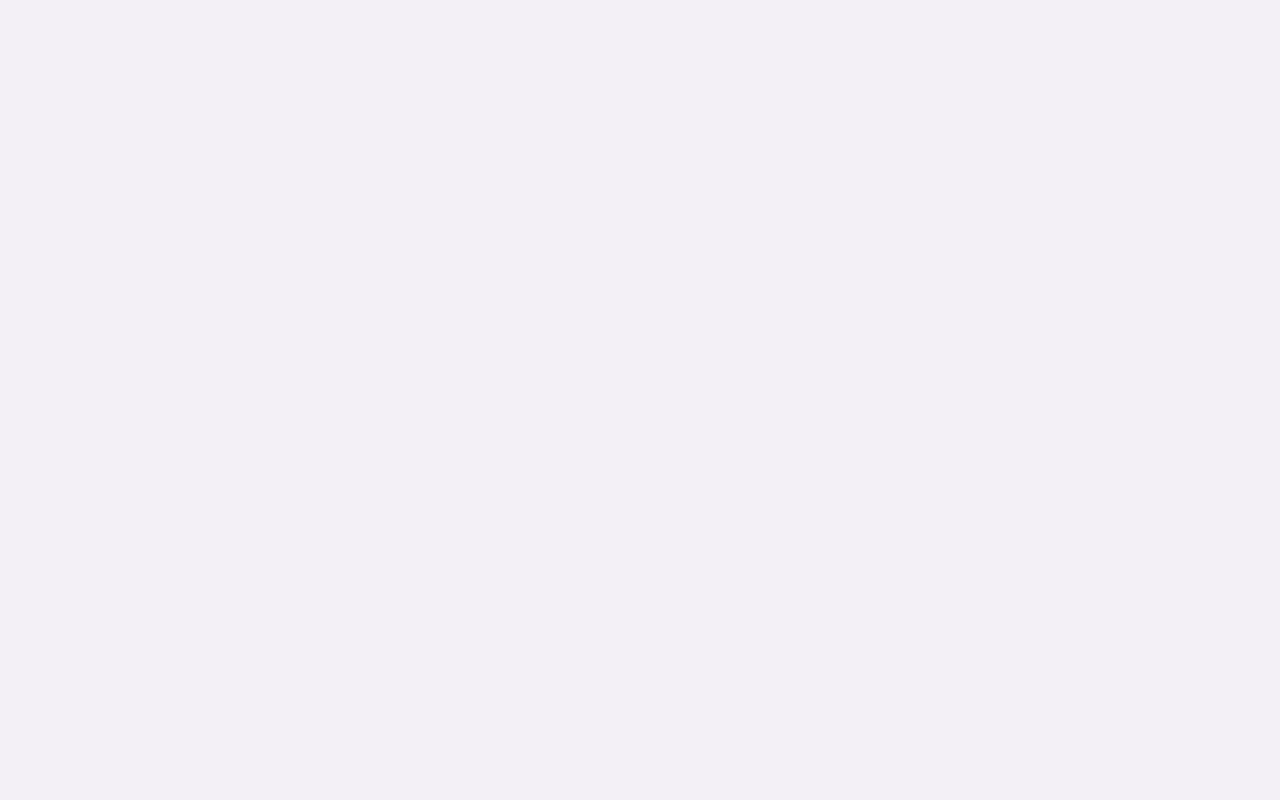
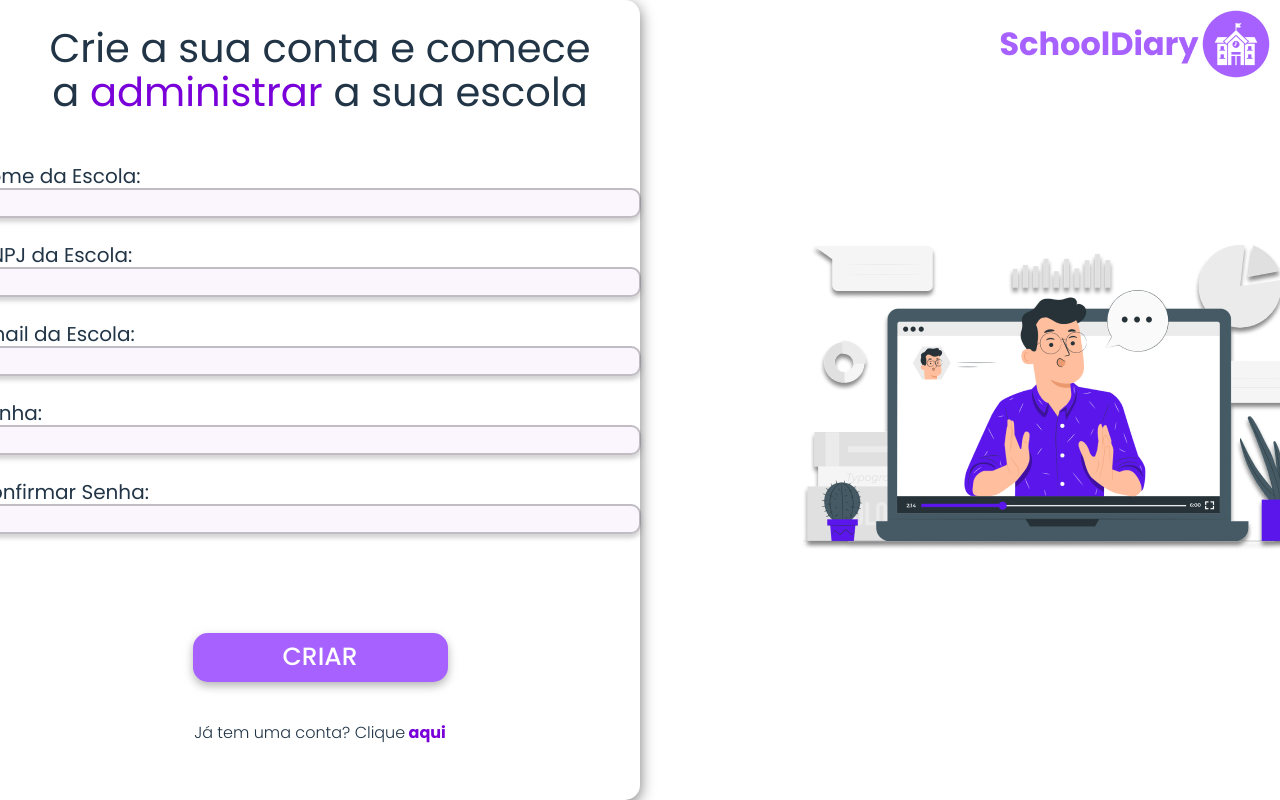
Before and after one commit to AlessandroXavierSantos/ProjetoReact, a React (Vite) app: page /Cadastro in a window 1280 px wide. Before the commit this address had no page. Built offline with nearby package versions, Linux system fonts and the light colour scheme.

Commit message:
Modificando a tela de cadastro e login

```diff
--- a/src/Components/TelaCadastroPerfil/cadastro.tsx
+++ b/src/Components/TelaCadastroPerfil/cadastro.tsx
@@ -39,6 +39,14 @@ export default function cadastro(){
                 <div>
                     <button className="btnCriarCadastro">Criar</button>
                 </div>
+
+                <div className="divOutros">
+                    <h3 className="textLoginCadastro">Já tem uma conta? Clique
+                        <Link to='/'>
+                            <a className="textColorCadastro click"> aqui</a>
+                        </Link>
+                    </h3>
+                </div>
             </div>
             <div className="secondContainerCadastro">
                 <div className="containerLogoCadastro">
--- a/src/Components/TelaCadastroPerfil/style.css
+++ b/src/Components/TelaCadastroPerfil/style.css
@@ -42,6 +42,7 @@ label{
     align-items: center;
     text-align: center;
     padding: 20px;
+    margin-top: 30px;
 }
 
 .textTituleCadastro{
--- a/src/pages/register/Register.tsx
+++ b/src/pages/register/Register.tsx
@@ -6,9 +6,9 @@ import React from 'react'
 // Components
 import Header from '../../Components/header'
 import Buttons from '../../Components/buttons'
-import Professor from '../../components/container_prof'
-import Turma from '../../components/container_class'
-import Disciplina from '../../components/container_subject'
+import Professor from '../../Components/container_prof'
+import Turma from '../../Components/container_class'
+import Disciplina from '../../Components/container_subject'
 
 function Register() {
 
--- a/src/pages/telaInicial/telaInicial.tsx
+++ b/src/pages/telaInicial/telaInicial.tsx
@@ -33,13 +33,11 @@ export default function telaInicial(){
             <div className="firstDiv">
                 <Login/>
                 <div className="divOutros">
-                    <h3 className="textLoginCadastro">Não tem uma conta ainda? Clique <a className="textColorCadastro click">aqui</a> </h3>
-                </div>
-            </div>
-            <div className="secondDiv">
-                <Cadastro/>
-                <div className="divOutrosCadastro">
-                    <h3 className="textLoginCadastro">Já possui uma conta? Clique <a className="textColorCadastro click">aqui</a> </h3>
+                    <h3 className="textLoginCadastro">Não tem uma conta ainda? Clique
+                        <Link to='/Cadastro'>
+                            <a className="textColorCadastro click"> aqui</a>
+                        </Link>
+                    </h3>
                 </div>
             </div>
         </div>
--- a/src/routes.tsx
+++ b/src/routes.tsx
@@ -6,6 +6,7 @@ import TelaInicial from './pages/telaInicial/telaInicial'
 import Calendar from './pages/calendar/Calendar'
 import Dashboard from './pages/dashboard/Dashboard'
 import Register from './pages/register/Register'
+import Cadastro from './Components/TelaCadastroPerfil/cadastro'
 
 
 
@@ -14,6 +15,7 @@ export default function RoutesApp(){
         <BrowserRouter>
             <Routes>
                 <Route path='/' element={<TelaInicial/>}/>
+                <Route path='/Cadastro' element={<Cadastro/>}/>
                 <Route  path='/dashboard' element={<Dashboard />}/>
                 <Route path='/calendar' element={<Calendar/>}/>
                 <Route  path='/register' element={<Register />}/>
```
